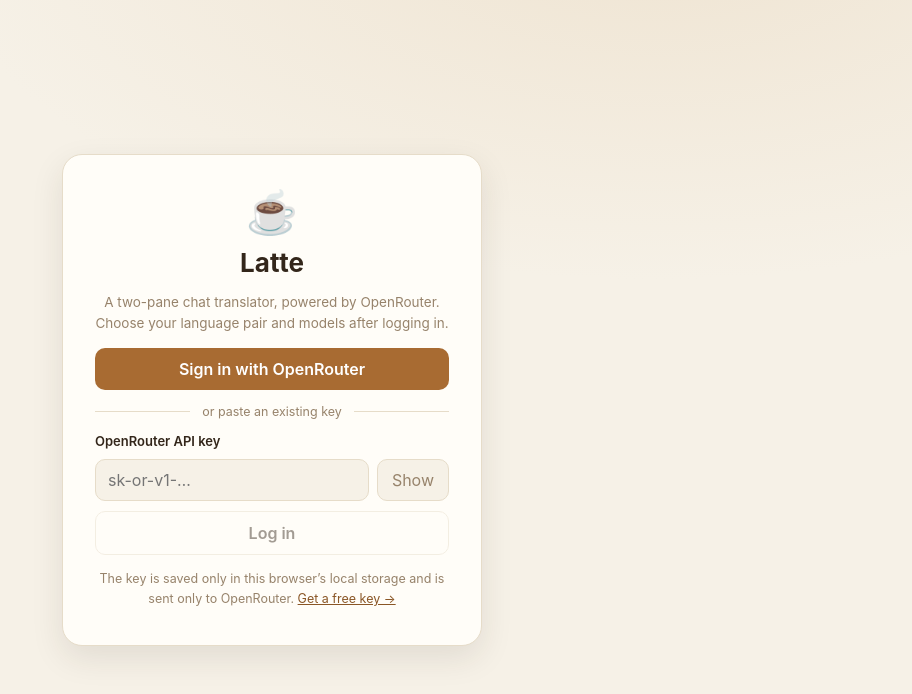
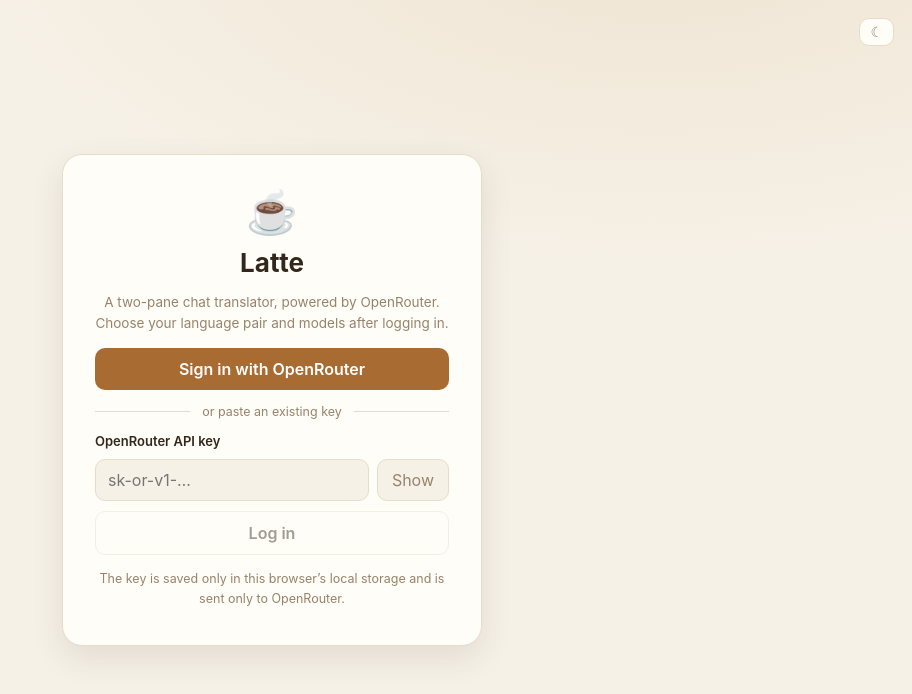
Before and after one commit to Donnie/latte, a React (Vite) app: page / in a window 1280 px wide. Shown: the top 694 px of the page, without its empty margins (368-1280 px from the left). Built offline with nearby package versions, Linux system fonts and the light colour scheme.

Commit message:
feat: introduce dark mode (#6)

```diff
--- a/src/App.tsx
+++ b/src/App.tsx
@@ -6,16 +6,22 @@
 import { usePersistentState } from "./hooks/usePersistentState";
 import { exchangeAuthCode, readAuthCodeFromUrl, readAuthErrorFromUrl } from "./lib/auth";
 import { clearAppStorage } from "./lib/storage";
-import type { ChatStore, GrammarCheckSetting, Message, Screen, Settings, Side } from "./types";
+import { applyTheme, initialTheme, storeTheme } from "./lib/theme";
+import type { ChatStore, GrammarCheckSetting, Message, Screen, Settings, Side, Theme } from "./types";
 
 export default function App() {
   const [apiKey, setApiKey] = usePersistentState(STORAGE_KEYS.apiKey, "");
   const [storedSettings, setStoredSettings] = usePersistentState<Settings | null>(STORAGE_KEYS.settings, null);
   const [chats, setChats] = usePersistentState<ChatStore>(STORAGE_KEYS.chats, EMPTY_CHATS);
   const [storedCost, setTotalCost] = usePersistentState(STORAGE_KEYS.cost, 0);
+  const [theme, setTheme] = usePersistentState<Theme>(STORAGE_KEYS.theme, initialTheme());
   const [screen, setScreen] = useState<Screen | null>(null);
   const [oauthPending, setOauthPending] = useState(false);
   const [oauthError, setOauthError] = useState<string | null>(null);
+
+  useEffect(() => {
+    applyTheme(theme);
+  }, [theme]);
 
   useEffect(() => {
     const urlError = readAuthErrorFromUrl();
@@ -38,7 +44,7 @@
   return (
     <>
       {activeScreen === "login" && (
-        <LoginScreen onLogin={setApiKey} oauthPending={oauthPending} oauthError={oauthError} />
+        <LoginScreen onLogin={setApiKey} theme={theme} onToggleTheme={toggleTheme} oauthPending={oauthPending} oauthError={oauthError} />
       )}
       {activeScreen === "setup" && (
         <SetupScreen
@@ -55,6 +61,8 @@
           apiKey={apiKey}
           chats={chats}
           totalCost={totalCost}
+          theme={theme}
+          onToggleTheme={toggleTheme}
           onAppendMessage={appendMessage}
           onRemoveMessage={removeMessage}
           onClearSide={clearChatSide}
@@ -66,6 +74,12 @@
       )}
     </>
   );
+
+  function toggleTheme() {
+    const next: Theme = theme === "dark" ? "light" : "dark";
+    storeTheme(next);
+    setTheme(next);
+  }
 
   function saveSettings(next: Settings) {
     setStoredSettings(next);
@@ -107,7 +121,7 @@
     setChats(EMPTY_CHATS);
     setTotalCost(0);
     setScreen(null);
-    clearAppStorage(Object.values(STORAGE_KEYS));
+    clearAppStorage(Object.values(STORAGE_KEYS).filter((key) => key !== STORAGE_KEYS.theme));
   }
 }
 
--- a/src/components/ChatScreen.tsx
+++ b/src/components/ChatScreen.tsx
@@ -1,8 +1,9 @@
 import { useRef, useState } from "react";
 import { languageName } from "../constants";
 import { fetchCorrectionOptions, fetchHasGrammarErrors, fetchTranslationOptions } from "../lib/openrouter";
-import type { ChatLog, ChatStore, Message, Pending, Settings, Side } from "../types";
+import type { ChatLog, ChatStore, Message, Pending, Settings, Side, Theme } from "../types";
 import ChatPane from "./ChatPane";
+import ThemeToggle from "./ThemeToggle";
 import styles from "./ChatScreen.module.css";
 
 interface ChatScreenProps {
@@ -10,6 +11,8 @@
   apiKey: string;
   chats: ChatStore;
   totalCost: number;
+  theme: Theme;
+  onToggleTheme(): void;
   onAppendMessage(chatKey: string, message: Message): void;
   onRemoveMessage(chatKey: string, messageId: string): void;
   onClearSide(chatKey: string, side: Side): void;
@@ -39,6 +42,8 @@
   apiKey,
   chats,
   totalCost,
+  theme,
+  onToggleTheme,
   onAppendMessage,
   onRemoveMessage,
   onClearSide,
@@ -260,6 +265,7 @@
           <span className={styles.chip}>{settings.formality}</span>
         </div>
         <div className={styles.actions}>
+          <ThemeToggle theme={theme} onToggle={onToggleTheme} />
           <span className={styles.costChip} title="Total OpenRouter spend on this device">
             Σ {formatCost(totalCost)}
           </span>
--- a/src/components/LoginScreen.module.css
+++ b/src/components/LoginScreen.module.css
@@ -1,9 +1,16 @@
 .screen {
+  position: relative;
   height: 100%;
   display: flex;
   align-items: center;
   justify-content: center;
   padding: 24px;
+}
+
+.themeSpot {
+  position: absolute;
+  top: 18px;
+  right: 18px;
 }
 
 .card {
--- a/src/components/LoginScreen.tsx
+++ b/src/components/LoginScreen.tsx
@@ -1,14 +1,18 @@
 import { useState, type FormEvent } from "react";
 import { startOpenRouterSignIn } from "../lib/auth";
+import type { Theme } from "../types";
+import ThemeToggle from "./ThemeToggle";
 import styles from "./LoginScreen.module.css";
 
 interface LoginScreenProps {
   onLogin(apiKey: string): void;
+  theme: Theme;
+  onToggleTheme(): void;
   oauthPending?: boolean;
   oauthError?: string | null;
 }
 
-export default function LoginScreen({ onLogin, oauthPending = false, oauthError = null }: LoginScreenProps) {
+export default function LoginScreen({ onLogin, theme, onToggleTheme, oauthPending = false, oauthError = null }: LoginScreenProps) {
   const [apiKey, setApiKey] = useState("");
   const [reveal, setReveal] = useState(false);
   const [startError, setStartError] = useState<string | null>(null);
@@ -31,6 +35,9 @@
 
   return (
     <main className={styles.screen}>
+      <div className={styles.themeSpot}>
+        <ThemeToggle theme={theme} onToggle={onToggleTheme} />
+      </div>
       <section className={styles.card}>
         <div className={styles.logo} aria-hidden="true">☕</div>
         <h1>Latte</h1>
@@ -69,10 +76,7 @@
           </button>
         </form>
         <p className={styles.note}>
-          The key is saved only in this browser’s local storage and is sent only to OpenRouter.{" "}
-          <a href="https://openrouter.ai/keys" target="_blank" rel="noreferrer">
-            Get a free key →
-          </a>
+          The key is saved only in this browser’s local storage and is sent only to OpenRouter.
         </p>
       </section>
     </main>
--- /dev/null
+++ b/src/components/ThemeToggle.module.css
@@ -0,0 +1,14 @@
+.toggle {
+  background: var(--surface);
+  border: 1px solid var(--border);
+  border-radius: 10px;
+  padding: 6px 10px;
+  color: var(--muted);
+  font-size: 14px;
+  line-height: 1;
+}
+
+.toggle:hover {
+  color: var(--accent-strong);
+  border-color: var(--accent);
+}
--- /dev/null
+++ b/src/components/ThemeToggle.tsx
@@ -0,0 +1,22 @@
+import type { Theme } from "../types";
+import styles from "./ThemeToggle.module.css";
+
+interface ThemeToggleProps {
+  theme: Theme;
+  onToggle(): void;
+}
+
+export default function ThemeToggle({ theme, onToggle }: ThemeToggleProps) {
+  const next = theme === "dark" ? "light" : "dark";
+  return (
+    <button
+      type="button"
+      className={styles.toggle}
+      onClick={onToggle}
+      aria-label={`Switch to ${next} theme`}
+      title={`Switch to ${next} theme`}
+    >
+      {theme === "dark" ? "☀" : "☾"}
+    </button>
+  );
+}
--- a/src/constants.ts
+++ b/src/constants.ts
@@ -23,6 +23,7 @@
   settings: "latte.settings",
   chats: "latte.chats",
   cost: "latte.costs",
+  theme: "latte.theme",
 } as const;
 
 export const EMPTY_CHATS: ChatStore = {};
--- /dev/null
+++ b/src/lib/theme.ts
@@ -0,0 +1,21 @@
+import { STORAGE_KEYS } from "../constants";
+import { readJson, writeJson } from "./storage";
+import type { Theme } from "../types";
+
+const STORAGE_KEY = STORAGE_KEYS.theme;
+
+export function initialTheme(): Theme {
+  return readJson<Theme>(STORAGE_KEY, systemTheme());
+}
+
+export function storeTheme(theme: Theme): void {
+  writeJson(STORAGE_KEY, theme);
+}
+
+export function applyTheme(theme: Theme): void {
+  document.documentElement.dataset.theme = theme;
+}
+
+function systemTheme(): Theme {
+  return window.matchMedia?.("(prefers-color-scheme: dark)").matches ? "dark" : "light";
+}
--- a/src/main.tsx
+++ b/src/main.tsx
@@ -1,7 +1,10 @@
 import { StrictMode } from "react";
 import { createRoot } from "react-dom/client";
 import App from "./App";
+import { applyTheme, initialTheme } from "./lib/theme";
 import "./styles/global.css";
+
+applyTheme(initialTheme());
 
 createRoot(document.getElementById("root")!).render(
   <StrictMode>
--- a/src/styles/global.css
+++ b/src/styles/global.css
@@ -1,4 +1,5 @@
 :root {
+  color-scheme: light;
   --bg: #f6f1e7;
   --surface: #fffdf8;
   --border: #e6dcc9;
@@ -14,6 +15,24 @@
   --amber-border: #eddfc5;
   --radius: 14px;
   --shadow: 0 12px 32px rgba(51, 38, 26, 0.1);
+}
+
+:root[data-theme="dark"] {
+  color-scheme: dark;
+  --bg: #17130f;
+  --surface: #211c16;
+  --border: #3a3128;
+  --ink: #ede4d8;
+  --muted: #a59683;
+  --accent: #c88a4f;
+  --accent-strong: #dd9d61;
+  --accent-soft: #342a1e;
+  --danger: #e2725f;
+  --danger-soft: #402622;
+  --danger-border: #5c3a31;
+  --amber-soft: #38301f;
+  --amber-border: #554827;
+  --shadow: 0 12px 32px rgba(0, 0, 0, 0.5);
 }
 
 *,
@@ -38,6 +57,12 @@
   -webkit-font-smoothing: antialiased;
 }
 
+:root[data-theme="dark"] body {
+  background:
+    radial-gradient(1200px 600px at 80% -10%, #241d14 0%, transparent 60%),
+    var(--bg);
+}
+
 h1,
 h2,
 h3,
--- a/src/types.ts
+++ b/src/types.ts
@@ -1,6 +1,8 @@
 export type Formality = "formal" | "informal";
 
 export type Side = "left" | "right";
+
+export type Theme = "light" | "dark";
 
 export interface Language {
   code: string;
```
Also changed, not shown: 1 other file (tests, documents, lock files or other folders).
